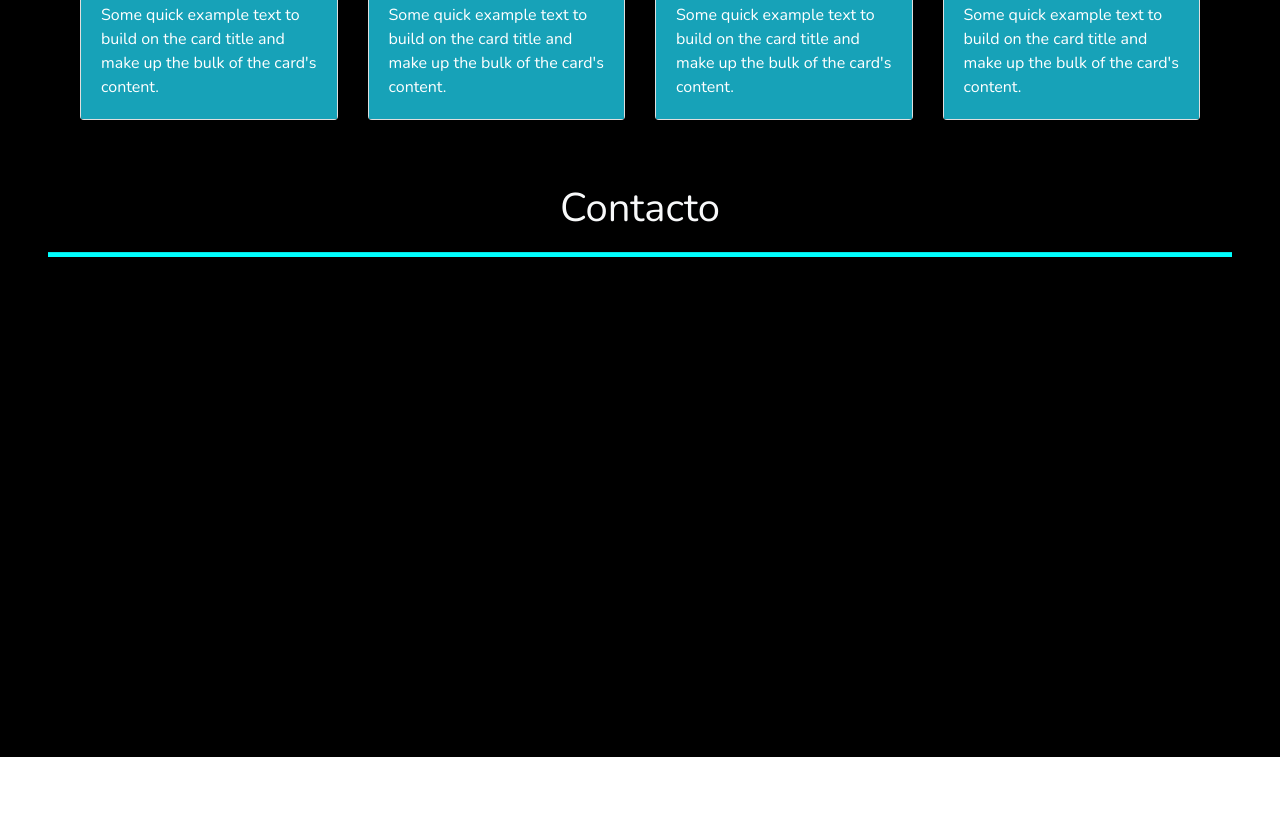
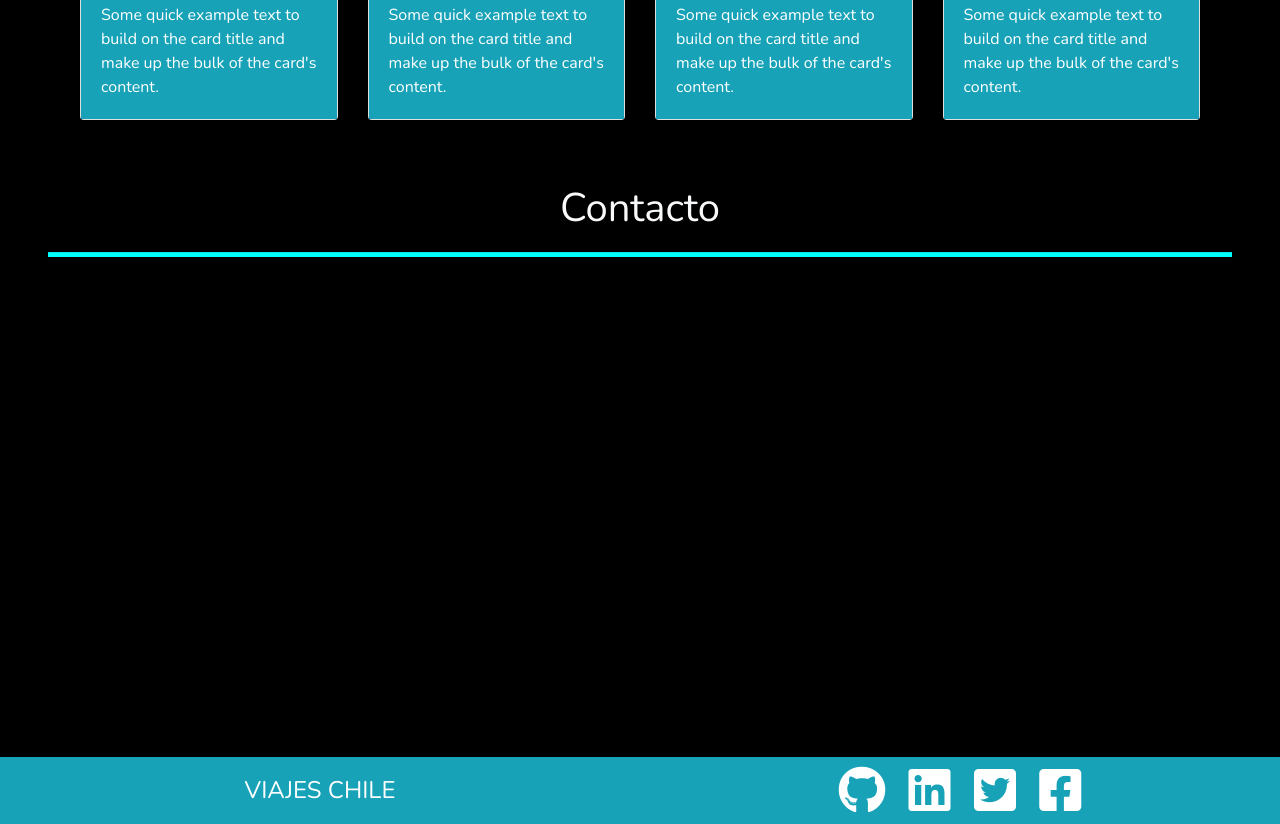
Before and after one commit to poolug/ViajesChile, a plain HTML site: page index.html in a window 1280 px wide. Shown: the part 2053-2877 px from the top of the page. Before the commit the page ends 2810 px from the top, so only its background shows below. Drawn offline with nearby package versions, Linux system fonts and the light colour scheme; a script that the page names is missing.

Commit message:
Add footer

```diff
--- a/assets/css/style.css
+++ b/assets/css/style.css
@@ -77,3 +77,17 @@ hr {
 .typeform-widget {
     padding: 2em 2em 3em 2em;
 }
+
+/********* Footer *********/
+.footer-person h4 {
+    margin: 0;
+}
+
+.icons-footer i {
+    padding: 0.2em;
+}
+
+.footer-person a {
+    color: #ffffff;
+    text-decoration: none;
+}
--- a/index.html
+++ b/index.html
@@ -179,6 +179,26 @@
         </section>
         <!-- Fin Contacto -->
 
+        <!-- Inicio Footer -->
+        <footer class="container-fluid">
+            <div class="footer-person row text-center bg-info text-white">
+                <div class="col-12 col-md align-self-center">
+                    <a href="#inicio"><h4>VIAJES CHILE</h4></a>
+                </div>
+                <div class="icons-footer col-12 col-md 6">
+                    <a href="https://github.com/poolug" target="_blank">
+                        <i class="fab fa-github fa-3x"></i></a>
+                    <a href="https://www.linkedin.com/in/paul-uzcategui-51b6b9133/" target="_blank">
+                        <i class="fab fa-linkedin fa-3x"></i></a>
+                    <a href="https://twitter.com/" target="_blank">
+                        <i class="fab fa-twitter-square fa-3x"></i></a>
+                    <a href="https://www.facebook.com/" target="_blank">
+                    <i class="fab fa-facebook-square fa-3x"></i></a>
+                </div>
+            </div>
+        </footer>
+        <!-- Fin Footer -->
+
         <!--JQuery 3.3.1 sin slim-->
         <script src="https://code.jquery.com/jquery-3.3.1.min.js" integrity="sha256-FgpCb/KJQlLNfOu91ta32o/NMZxltwRo8QtmkMRdAu8=" crossorigin="anonymous"></script>
 
```
